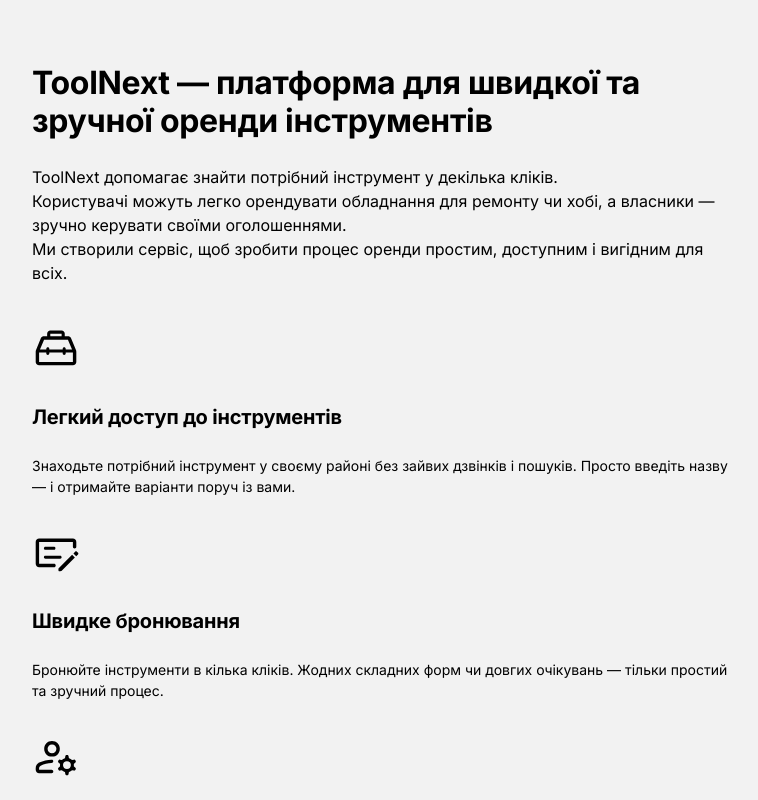
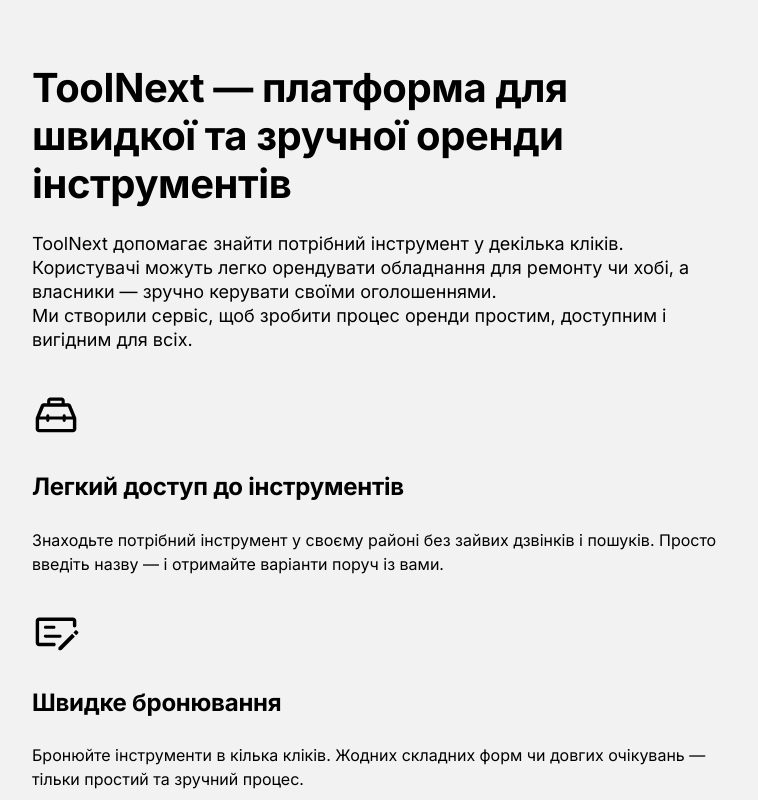
Before and after one commit to Mykhailenko-Oleksandr/tool-next, a Next.js app: page / in a window 1280 px wide. Shown: the top 800 px of the page, without its empty margins (256-1014 px from the left). Built offline with nearby package versions, Linux system fonts and the light colour scheme.

Commit message:
fix benefits

```diff
--- a/app/globals.css
+++ b/app/globals.css
@@ -146,7 +146,7 @@
 
 .container {
   max-width: 375px;
-  /* margin: 0 auto; */
+  margin: 0 auto;
   padding: 0 20px;
 }
 
--- a/components/Benefits/Benefits.module.css
+++ b/components/Benefits/Benefits.module.css
@@ -1,9 +1,3 @@
-.container {
-  max-width: 375px;
-  margin: 0 auto;
-  padding: 0 20px;
-}
-
 .benefits {
   padding: 64px 0;
 }
@@ -39,58 +33,50 @@
 
 .benefitsContainerTitle {
   font-weight: 700;
-  font-size: 32px;
+  font-size: 40px;
   line-height: 1.2;
   letter-spacing: -0.01em;
 }
+
 .benefitsContainerText {
-  font-weight: 400;
-  font-size: 16px;
-  line-height: 1.5;
+  font-size: 18px;
 }
+
 .benefitsList {
   display: flex;
   flex-wrap: wrap;
   align-items: center;
+  gap: 32px;
 }
+
 .benefitsListItem {
   width: 100%;
 }
+
 .benefitsListIcon {
   margin-bottom: 24px;
 }
+
 .benefitsListItemTitle {
   font-weight: 700;
-  font-size: 20px;
-  line-height: 1.4;
+  font-size: 24px;
+  line-height: 140%;
   letter-spacing: -0.01em;
   margin-bottom: 24px;
 }
+
 .benefitsListItemText {
   font-weight: 400;
-  font-size: 14px;
-  line-height: 1.5;
+  font-size: 16px;
 }
 
 @media only screen and (min-width: 768px) {
-  .container {
-    max-width: 768px;
-    padding: 0 32px;
-  }
-  .benefitsContainerTitle {
-    font-size: 32px;
-  }
-  .benefitsList {
-    gap: 32px;
+  .benefitsContainerText {
+    font-size: 18px;
   }
 }
 
 @media only screen and (min-width: 1440px) {
-  .container {
-    max-width: 1440px;
-    padding: 0 64px;
-  }
-
   .benefits {
     padding: 112px 0;
   }
@@ -99,30 +85,27 @@
     gap: 80px;
     margin-bottom: 80px;
   }
+
   .benefitsContainerTitle {
     display: block;
     width: 616px;
-    font-size: 40px;
   }
+
   .benefitsContainerText {
     display: block;
     width: 616px;
-    font-size: 18px;
   }
+
   .benefitsList {
     align-items: start;
     gap: 32px;
   }
+
   .benefitsListItem {
     width: calc((100% - 64px) / 3);
   }
+
   .benefitsListIcon {
     margin-bottom: 24px;
   }
-  .benefitsListItemTitle {
-    font-size: 24px;
-  }
-  .benefitsListItemText {
-    font-size: 16px;
-  }
 }
--- a/components/Benefits/Benefits.tsx
+++ b/components/Benefits/Benefits.tsx
@@ -4,8 +4,10 @@
 export default function Benefits() {
   return (
     <section className={css.benefits}>
-      <div className={css.container}>
-        <h2 className={clsx(css.benefitsTitle, css.visuallyHidden)}>Benefits</h2>
+      <div className="container">
+        <h2 className={clsx(css.benefitsTitle, css.visuallyHidden)}>
+          Benefits
+        </h2>
         <div className={css.benefitsContainer}>
           <h3 className={css.benefitsContainerTitle}>
             ToolNext — платформа для швидкої та зручної оренди інструментів
@@ -13,10 +15,11 @@
           <p className={css.benefitsContainerText}>
             ToolNext допомагає знайти потрібний інструмент у декілька кліків.
             <br />
-            Користувачі можуть легко орендувати обладнання для ремонту чи хобі, а власники — зручно
-            керувати своїми оголошеннями.
+            Користувачі можуть легко орендувати обладнання для ремонту чи хобі,
+            а власники — зручно керувати своїми оголошеннями.
             <br />
-            Ми створили сервіс, щоб зробити процес оренди простим, доступним і вигідним для всіх.
+            Ми створили сервіс, щоб зробити процес оренди простим, доступним і
+            вигідним для всіх.
           </p>
         </div>
         <ul className={css.benefitsList}>
@@ -24,10 +27,13 @@
             <svg className={css.benefitsListIcon} width="48" height="48">
               <use href="/icons.svg#icon-service-toolbox" />
             </svg>
-            <h3 className={css.benefitsListItemTitle}>Легкий доступ до інструментів</h3>
+            <h3 className={css.benefitsListItemTitle}>
+              Легкий доступ до інструментів
+            </h3>
             <p className={css.benefitsListItemText}>
-              Знаходьте потрібний інструмент у своєму районі без зайвих дзвінків і пошуків. Просто
-              введіть назву — і отримайте варіанти поруч із вами.
+              Знаходьте потрібний інструмент у своєму районі без зайвих дзвінків
+              і пошуків. Просто введіть назву — і отримайте варіанти поруч із
+              вами.
             </p>
           </li>
           <li className={css.benefitsListItem}>
@@ -36,8 +42,8 @@
             </svg>
             <h3 className={css.benefitsListItemTitle}>Швидке бронювання</h3>
             <p className={css.benefitsListItemText}>
-              Бронюйте інструменти в кілька кліків. Жодних складних форм чи довгих очікувань —
-              тільки простий та зручний процес.
+              Бронюйте інструменти в кілька кліків. Жодних складних форм чи
+              довгих очікувань — тільки простий та зручний процес.
             </p>
           </li>
           <li className={css.benefitsListItem}>
@@ -46,8 +52,9 @@
             </svg>
             <h3 className={css.benefitsListItemTitle}>Зручне управління</h3>
             <p className={css.benefitsListItemText}>
-              Додавайте свої інструменти в каталог, редагуйте оголошення та контролюйте оренду.
-              ToolNext допомагає перетворити зайві інструменти на додатковий дохід.
+              Додавайте свої інструменти в каталог, редагуйте оголошення та
+              контролюйте оренду. ToolNext допомагає перетворити зайві
+              інструменти на додатковий дохід.
             </p>
           </li>
         </ul>
```
